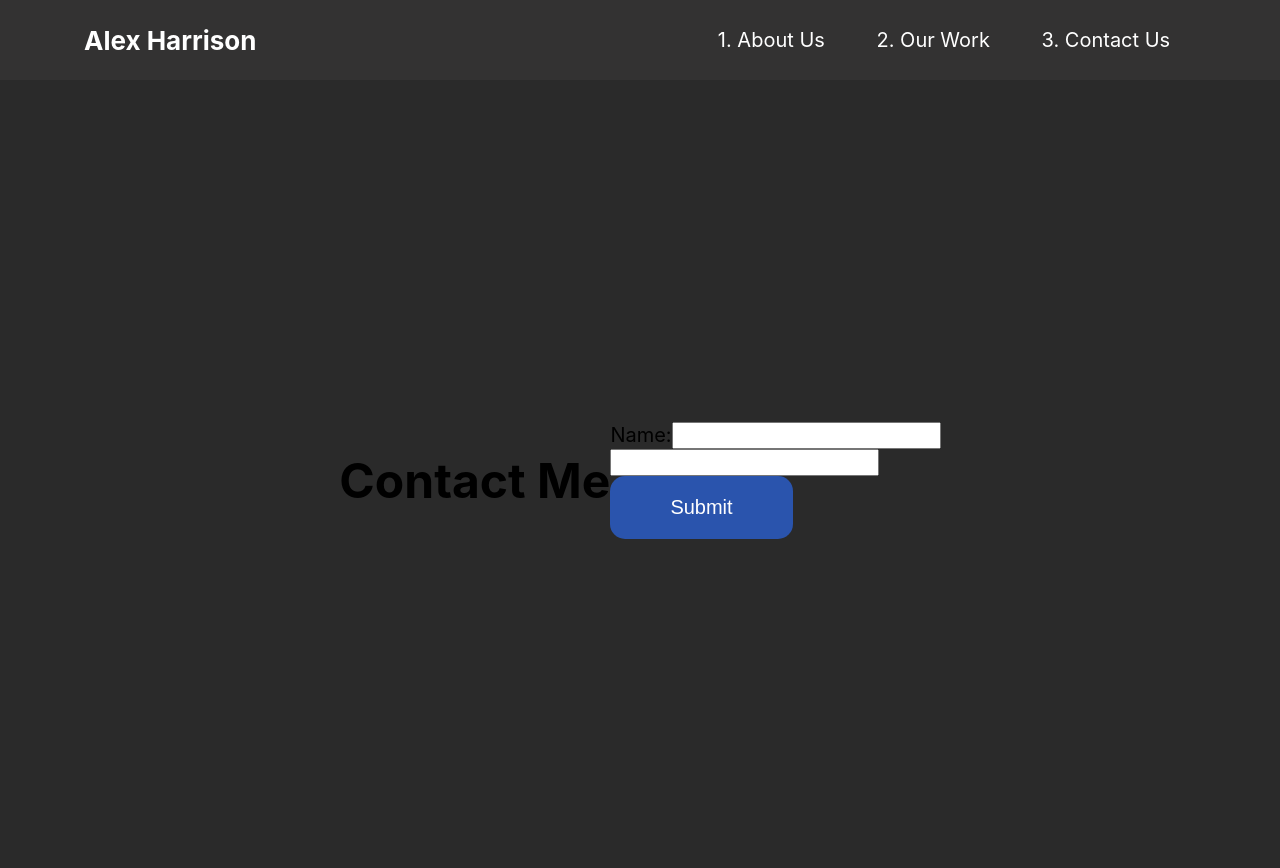
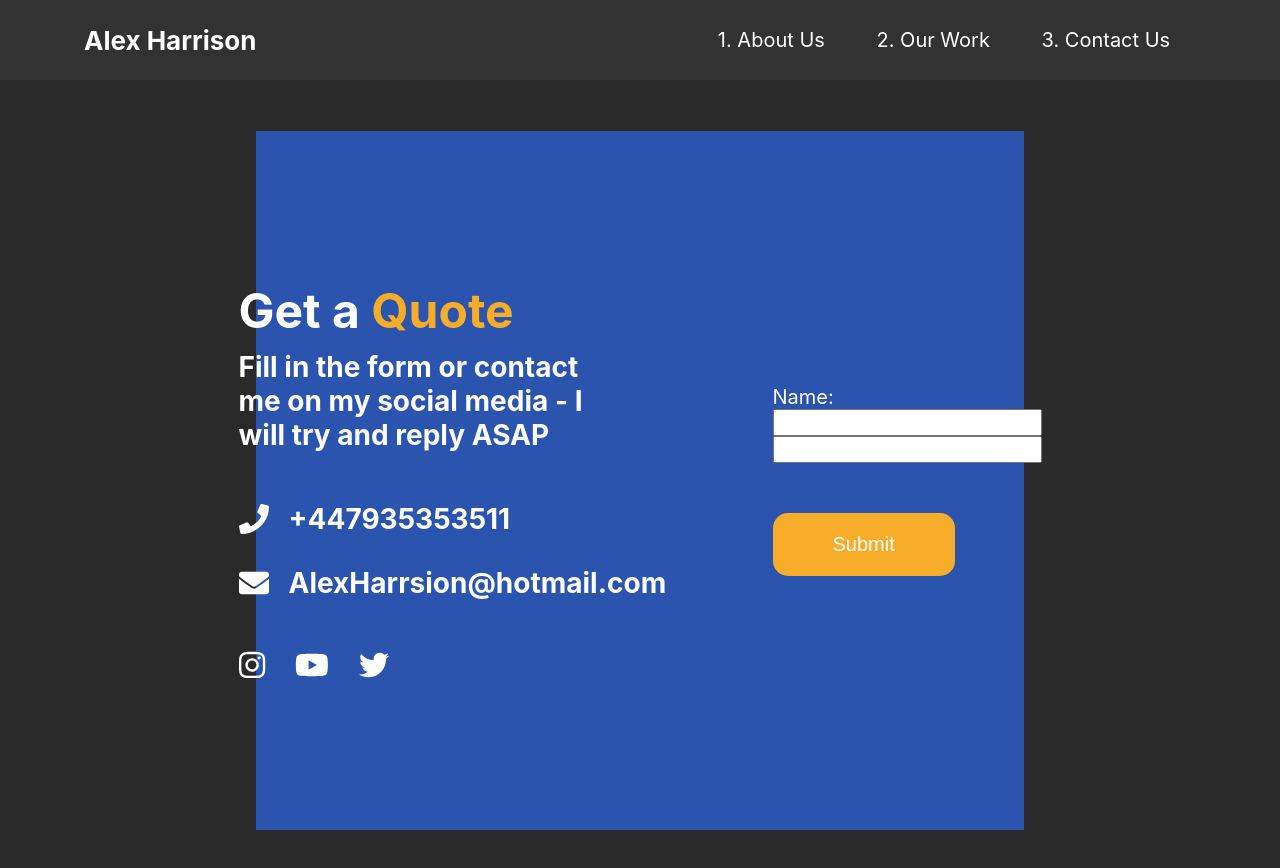
Before and after one commit to tbriggs1/alex-website, a React (Create React App) app: page /contact in a window 1280 px wide. Shown: the top 868 px of the page. Built offline with nearby package versions, Linux system fonts and the light colour scheme.

Commit message:
mywork complete

```diff
--- a/package.json
+++ b/package.json
@@ -3,6 +3,10 @@
   "version": "0.1.0",
   "private": true,
   "dependencies": {
+    "@fortawesome/fontawesome-svg-core": "^1.2.34",
+    "@fortawesome/free-brands-svg-icons": "^5.15.2",
+    "@fortawesome/free-solid-svg-icons": "^5.15.2",
+    "@fortawesome/react-fontawesome": "^0.1.14",
     "@testing-library/jest-dom": "^5.11.9",
     "@testing-library/react": "^11.2.5",
     "@testing-library/user-event": "^12.8.1",
--- a/src/components/ContactForm.js
+++ b/src/components/ContactForm.js
@@ -1,11 +1,32 @@
 import React from 'react';
+import { FontAwesomeIcon } from '@fortawesome/react-fontawesome'
+import {faPhone, faEnvelope} from '@fortawesome/free-solid-svg-icons';
+import {faInstagram, faYoutube, faTwitter} from '@fortawesome/free-brands-svg-icons';
 
 const ContactForm = () => {
     return (
         <div id="contact">
+            <div className="form-container">
                 <div className="form">
-                <h2>Contact Me</h2>
+                    <h2>Get a <span>Quote</span></h2>
+                    <h4>Fill in the form or contact me on my social media - I will try and reply ASAP</h4>
+                    <div className="info">
+                        <div className="number">
+                        <FontAwesomeIcon className="number-icon" icon={faPhone} size="3x"/>
+                        <h4>+447935353511</h4>
                         </div>
+                        <div className="email">
+                        <FontAwesomeIcon className="email-icon" icon={faEnvelope} size="3x"/>
+                        <h4>AlexHarrsion@hotmail.com</h4>
+                        </div>
+                        <div className="social-links">
+                            <FontAwesomeIcon icon={faInstagram} size="3x"/>
+                            <FontAwesomeIcon icon={faYoutube} size="3x"/>
+                            <FontAwesomeIcon icon={faTwitter} size="3x"/>
+                        </div>
+                        </div>
+                </div>
+                <div className="form-div">
                     <form>
                         <div className="name-form">
                             <label for="name">Name:</label>
@@ -18,6 +39,8 @@ const ContactForm = () => {
                         <button type="submit">Submit</button>
                     </form>
                 </div>
+             </div>
+        </div>
     )
 }
 
--- a/src/components/Work.js
+++ b/src/components/Work.js
@@ -1,16 +1,17 @@
 import React from 'react';
 import Binks from '../images/binks.PNG'
 import Wedding from '../images/chriswedding.PNG';
+import Photoshop from '../images/photoshop.PNG'
 
 const Work = () => {
     return(
-        <div>
+        <section className="main-work-section">
             <div className="Work">
                 <div className="background-container">
                     <div className="text-background"></div>
                         <div className="worker-text">
-                            <h1>Binkys Butchers</h1>
-                            <h3>On this project I worked on creating a promotional video for a local butchers</h3>
+                            <h2><span>Binkys Butchers</span></h2>
+                            <h4>On this project I worked on creating a promotional video for a local butchers</h4>
                             <button>Check it out!</button>
                         </div>
                 </div>
@@ -23,12 +24,25 @@ const Work = () => {
                     <img src={Wedding} alt="Great wedding day"/>
                 </div>
                 <div className="worker-text">
-                    <h1>Wedding Video</h1>
-                    <h3>For this piece I went out to narnia to film a fanastic wedding</h3>
+                    <h2><span>Wedding Video</span></h2>
+                    <h4>For this piece I went out to narnia to film a fanastic wedding</h4>
                     <button>Check it out!</button>
                 </div>
             </div>
-        </div>
+            <div className="Work">
+                <div className="background-container">
+                    <div className="text-background"></div>
+                        <div className="worker-text">
+                            <h2><span>Binkys Butchers</span></h2>
+                            <h4>On this project I worked on creating a promotional video for a local butchers</h4>
+                            <button>Check it out!</button>
+                        </div>
+                </div>
+                <div className="work-background">
+                    <img src={Photoshop} alt="Binks the butcher"/>
+                </div>
+            </div>
+        </section>
     )
 }
 
--- a/src/components/WorkIntroduction.js
+++ b/src/components/WorkIntroduction.js
@@ -3,19 +3,21 @@ import Alex2 from '../images/Alex2.jpg'
 
 const WorkIntroductionJs = () => {
     return (
+        <section className="main-section">
             <div className="main-div">
                 <div className="work-intro">
                     <div className="work-img">
                         <img src={Alex2} alt="work introduction"/>
                     </div>
                     <div className="work-text">
-                    <h1>Come check out my work below!</h1>
+                        <h2><span>Come check out my work below!</span></h2>
                         <h3>I've worked on many projects around the world over the years, from custom vides, promotional content, business content and social media promotions!
                             <br /> I'm happy to take on new and cool projects, if you have any queries then don't hesitate to contact me!
                         </h3>
                     </div>
                 </div>
             </div>
+        </section>
     )
 }
 
--- a/src/styles/contact.scss
+++ b/src/styles/contact.scss
@@ -41,3 +41,69 @@ a {
   align-items: center;
   justify-content: center;
 }
+
+.form-container {
+  display: flex;
+  background: $content-backgound;
+  justify-content: center;
+  align-items: center;
+  color: white;
+  padding: 15rem;
+  width: 60%;
+}
+
+.form {
+  margin-right: 15rem;
+}
+
+.form-div {
+  button {
+    margin-top: 5rem;
+    background: $secondary-content;
+  }
+}
+
+.email {
+  display: flex;
+  margin-bottom: 5rem;
+  align-items: center;
+  width: 60%;
+  border-radius: 50px;
+  transition: 0.5s;
+  cursor: pointer;
+  .email-icon {
+    margin-right: 2rem;
+  }
+}
+
+.number {
+  display: flex;
+  align-items: center;
+  margin-bottom: 3rem;
+  width: 40%;
+  border-radius: 50px;
+  transition: 0.5s;
+  cursor: pointer;
+  .number-icon {
+    margin-right: 2rem;
+  }
+}
+
+.social-links {
+  width: 15vw;
+  display: flex;
+  gap: 3rem;
+  paddin: 1rem;
+}
+
+h2 {
+  margin-bottom: 1rem;
+}
+
+.info {
+  display: flex;
+  flex-direction: column;
+  margin-top: 5rem;
+  border-radius: 25px;
+  width: 30vw;
+}
--- a/src/styles/mywork.scss
+++ b/src/styles/mywork.scss
@@ -2,3 +2,122 @@ $background-color: white;
 $content-backgound: #2a54ad;
 $secondary-content: #f8ad2a;
 $third-content: #702bd4;
+
+* {
+  margin: 0;
+  padding: 0;
+  box-sizing: border-box;
+}
+html {
+  font-size: 62.5%;
+}
+h1 {
+  font-size: 2.6rem;
+}
+li,
+button,
+label,
+input,
+p {
+  font-size: 2rem;
+}
+h2 {
+  font-size: 4.8rem;
+}
+h3 {
+  font-size: 3rem;
+}
+h4 {
+  font-size: 2.8rem;
+}
+a {
+  text-decoration: none;
+  color: black;
+}
+.main-div {
+  width: 90%;
+  margin: auto;
+  padding-top: 10rem;
+  padding-bottom: 10rem;
+}
+
+.work-intro {
+  display: flex;
+  justify-content: center;
+  align-items: center;
+  gap: 10rem;
+  margin-bottom: 10rem;
+}
+
+.main-section {
+  background: white;
+}
+
+.work-text {
+  width: 40%;
+  h2 {
+    text-shadow: 1px 0.5px #2c2b2b;
+    margin-bottom: 2rem;
+  }
+}
+
+.work-img {
+  img {
+    width: 40vw;
+  }
+}
+.main-work-section {
+  width: 90%;
+  margin: auto;
+  padding-top: 10rem;
+  padding-bottom: 10rem;
+}
+
+.main-work-section {
+  display: flex;
+  flex-direction: column;
+  align-items: center;
+  justify-content: center;
+}
+
+.Work {
+  display: flex;
+  align-items: center;
+  justify-content: center;
+  gap: 10rem;
+  margin-bottom: 20rem;
+  img {
+    width: 45vw;
+  }
+  .worker-text {
+    color: white;
+    width: 45vw;
+  }
+  h2 {
+    margin-bottom: 2rem;
+  }
+  h4 {
+    margin-bottom: 2rem;
+  }
+}
+
+.Work1 {
+  display: flex;
+  align-items: center;
+  justify-content: center;
+  gap: 10rem;
+  margin-bottom: 20rem;
+  img {
+    flex-grow: 1;
+    width: 45vw;
+  }
+  .worker-text {
+    width: 45vw;
+  }
+  h2 {
+    margin-bottom: 2rem;
+  }
+  h4 {
+    margin-bottom: 2rem;
+  }
+}
```
Also changed, not shown: 1 other file (tests, documents, lock files or other folders). Lines whose indentation alone changed are shown as unchanged.
